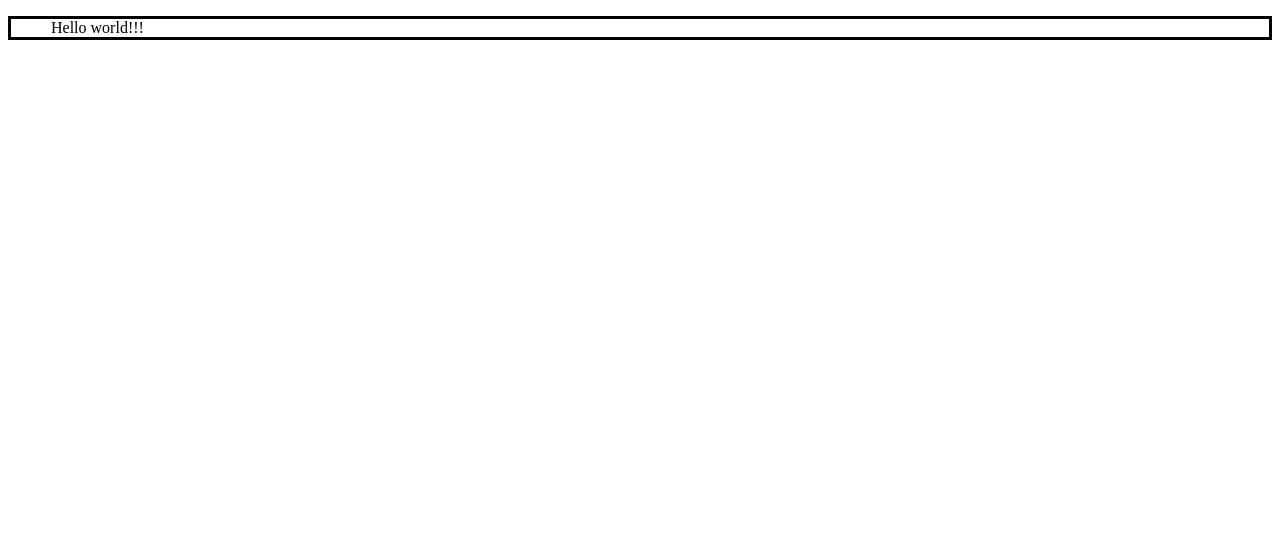
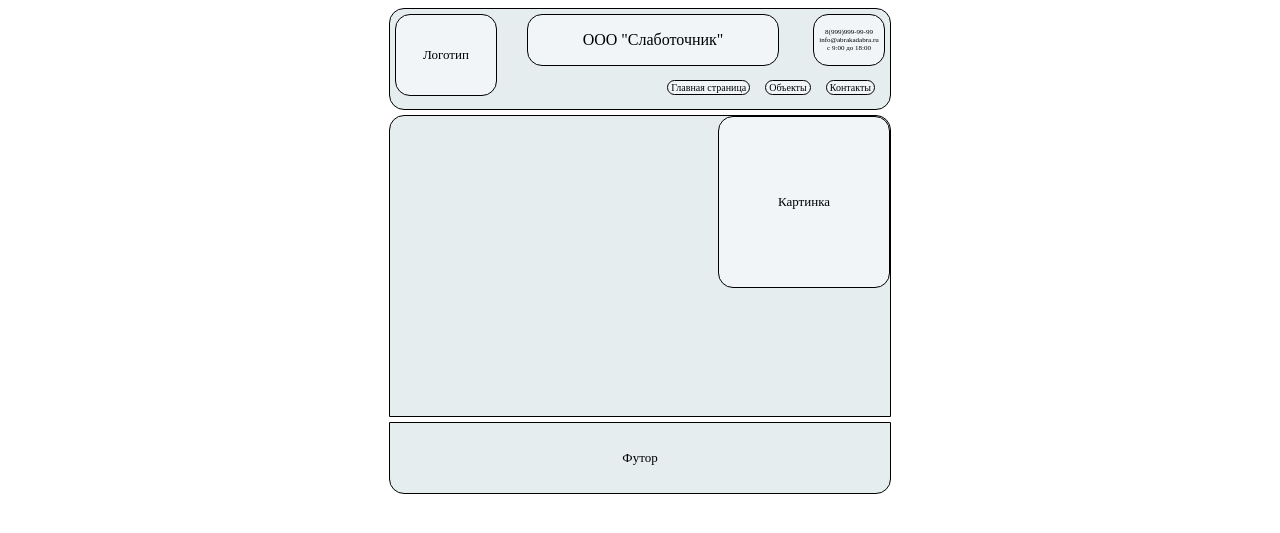
Before and after one commit to FedoseevDS/Django-low-current-systems, a Django app: page / in a window 1280 px wide. Shown: the top 533 px of the page. Run offline with Django 3.2, Linux system fonts and the light colour scheme.

Commit message:
Created the main page template

```diff
--- a/lcs/lcs/settings.py
+++ b/lcs/lcs/settings.py
@@ -9,7 +9,7 @@ https://docs.djangoproject.com/en/3.2/topics/settings/
 For the full list of settings and their values, see
 https://docs.djangoproject.com/en/3.2/ref/settings/
 """
-import os.path
+import os
 from pathlib import Path
 
 # Build paths inside the project like this: BASE_DIR / 'subdir'.
--- a/lcs/main/static/main/css/main.css
+++ b/lcs/main/static/main/css/main.css
@@ -1,3 +1,90 @@
-dir {
-    border: solid;
+div {
+    width: 500px;
+    height: 100px;
+    border: solid 1px;
+    position: relative;
+    margin: 0 auto;
+    background: #e5edef;
+    border-radius: 15px;
 }
+
+.hd {
+    margin: 5px 1% 0 1%;
+    height: 50px;
+    width: 50px;
+    float: left;
+    border: solid 1px;
+    display: flex;
+    justify-content: center;
+    flex-direction: column;
+    background-color: #f1f5f7;
+}
+
+#logo {
+    font-size: 13px;
+    text-align: center;
+    height: 80px;
+    width: 100px;
+}
+
+#brand_name {
+    margin-left: 25px;
+    height: 50px;
+    width: 250px;
+    text-align: center;
+}
+
+#contact {
+    float: right;
+    height: 50px;
+    width: 70px;
+    font-size: 7px;
+    text-align: center;
+}
+
+ul.list > li {
+    float: right;
+    margin: 3% 15px 0 0;
+    padding: 1px 3px;
+    display: inline-block;
+    font-size: 10px;
+    list-style: none;
+    border: solid 1px;
+    border-radius: 40px;
+    background-color: #f1f5f7;
+}
+
+.body {
+    height: 300px;
+    margin-top: 5px;
+    border: solid 1px;
+    border-radius: 15px 15px 0 0;
+}
+
+.block1 {
+    border: solid 1px;
+    height: 170px;
+    width: 170px;
+    float: right;
+    text-align: center;
+    font-size: 13px;
+    display: flex;
+    justify-content: center;
+    flex-direction: column;
+    background-color: #f1f5f7;
+}
+
+footer {
+    position: relative;
+    margin: 5px auto;
+    height: 70px;
+    width: 500px;
+    border: solid 1px;
+    border-radius: 0 0 15px 15px;
+    background-color: #e5edef;
+    text-align: center;
+    font-size: 13px;
+    display: flex;
+    justify-content: center;
+    flex-direction: column;
+}
--- a/lcs/main/templates/main/index.html
+++ b/lcs/main/templates/main/index.html
@@ -1,12 +1,34 @@
 {% load static %}
 <!DOCTYPE html>
-<html lang="en">
+<html lang="ru" xmlns="http://www.w3.org/1999/html">
 <head>
     <meta charset="UTF-8">
     <title>Главная страница</title>
-    <link rel="stylesheet" href="main/css/main.css">
+    <link rel="stylesheet" type='text/css' href="{% static 'main/css/main.css' %}">
 </head>
 <body>
-    <dir>Hello world!!!</dir>
+    <div>
+        <div class="hd" id="logo">Логотип</div>
+        <div class='hd' id="brand_name">
+            ООО "Слаботочник"</div>
+        <div class="hd" id="contact">
+            8(999)999-99-99<br>
+            info@abrakadabra.ru<br>
+            c 9:00 до 18:00
+        </div>
+        <ul class="list">
+            <li>Контакты</li>
+            <li>Объекты</li>
+            <li>Главная страница</li>
+        </ul>
+    </div>
+    <div class="body">
+        <div class="block1">
+            Картинка
+        </div>
+    </div>
+    <footer>
+        Футор
+    </footer>
 </body>
 </html>
```
